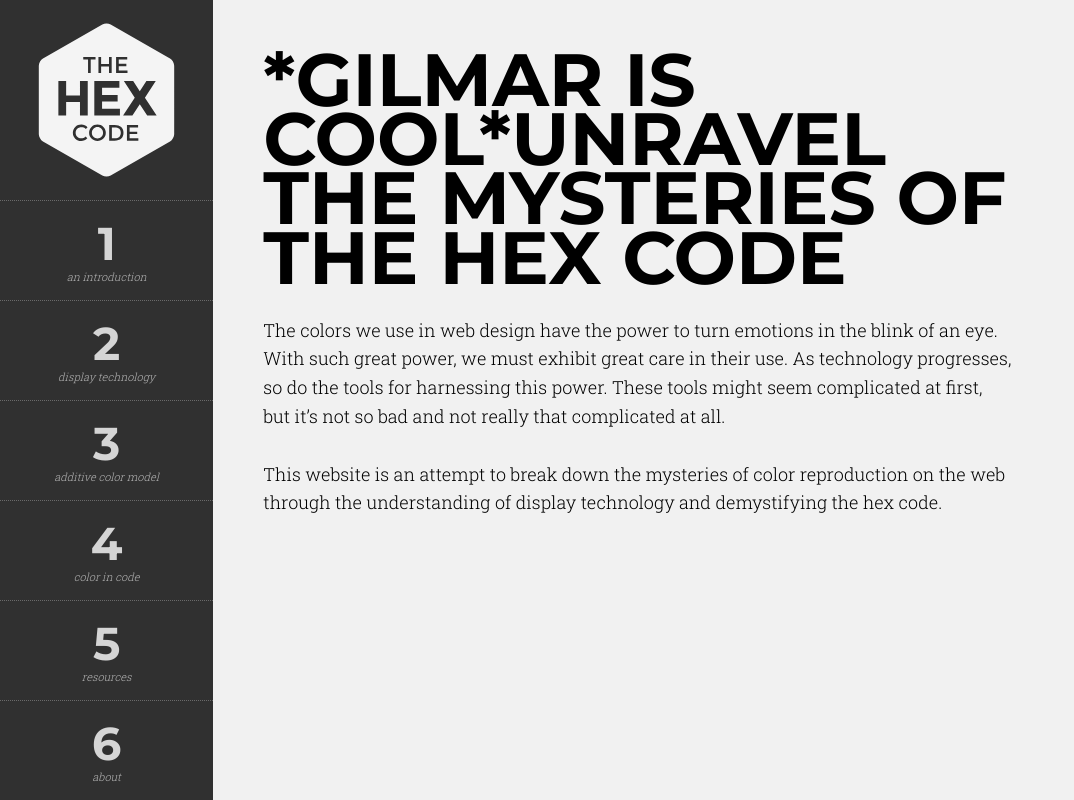
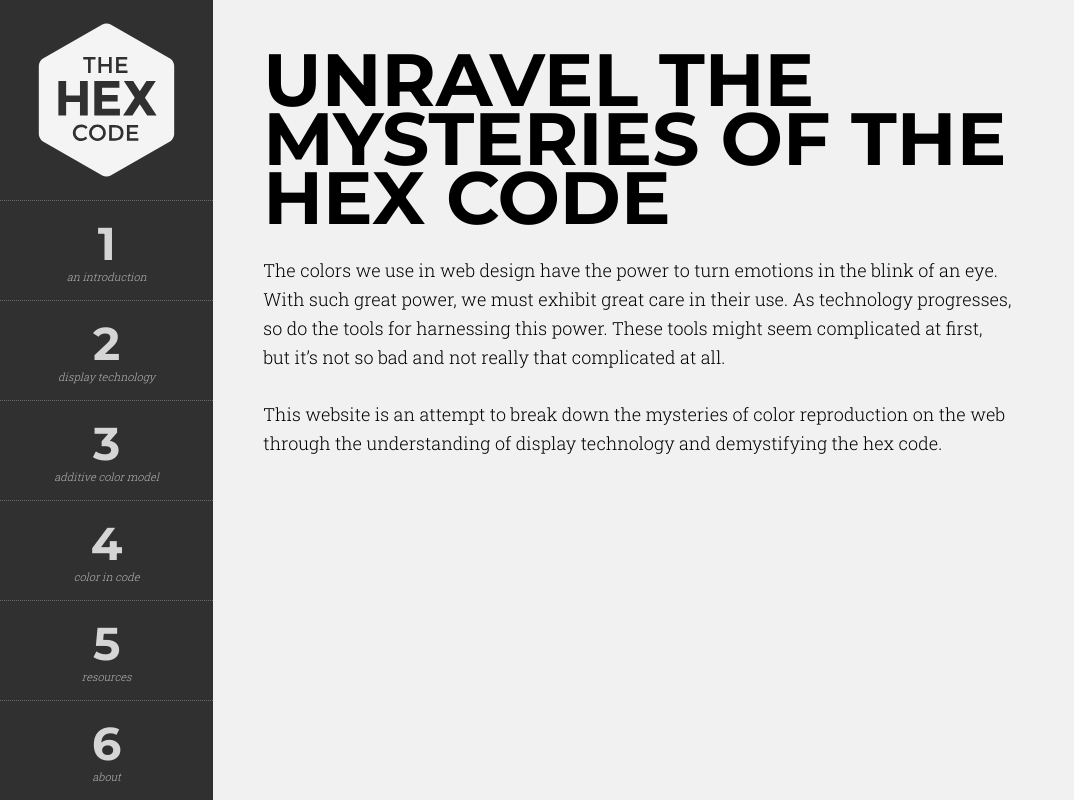
Before and after one commit to GilmarLira/thehexcode, a plain HTML site: page www/index.html in a window 1280 px wide. Shown: the whole page, without its empty margins (0-1074 px from the left). Drawn offline with nearby package versions, Linux system fonts and the light colour scheme.

Commit message:
Fixed type *gilmar is cool* test test

```diff
--- a/www/index.html
+++ b/www/index.html
@@ -32,7 +32,7 @@
         <div class="content">
             <section id="section-intro" class="content_section">
                 <header>
-                    <h1>*Gilmar is cool*Unravel the mysteries of the HEX code</h1>
+                    <h1>Unravel the mysteries of the HEX code</h1>
                 </header>
                 <div class="section-content">
                     <p>The colors we use in web design have the power to turn emotions in the blink of an eye. With such great power, we must exhibit great care in their use. As technology progresses, so do the tools for harnessing this power. These tools might seem complicated at first, but it’s not so bad and not really that complicated at all.</p>
```
